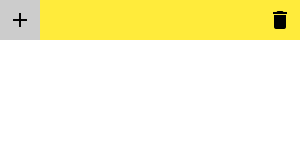
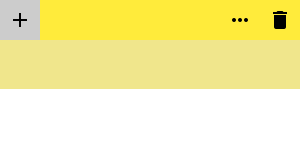
Before and after one commit to phamhathanh/sticky-notes, an Electron app: page app/index.html in a window 300 px wide. Drawn offline with nearby package versions, Linux system fonts and the light colour scheme.

Commit message:
Text area.

```diff
--- a/app/app.css
+++ b/app/app.css
@@ -19,4 +19,9 @@ body {
 
 #content {
     flex: 1 1 auto;
+    border: none;
+    resize: none;
 }
+#content:focus {
+    outline: none;
+}
--- a/app/index.html
+++ b/app/index.html
@@ -16,8 +16,11 @@
         <button class="w3-button w3-right bar-button">
             <i class="material-icons">delete</i>
         </button>
+        <button class="w3-button w3-right bar-button">
+            <i class="material-icons">more_horiz</i>
+        </button>
     </header>
-    <main id="content" class="w3-khaki"></main>
+    <textarea id="content" class="w3-khaki"></textarea >
 
     <!-- Monkey fix in order to use jQuery. -->
     <script>
```
